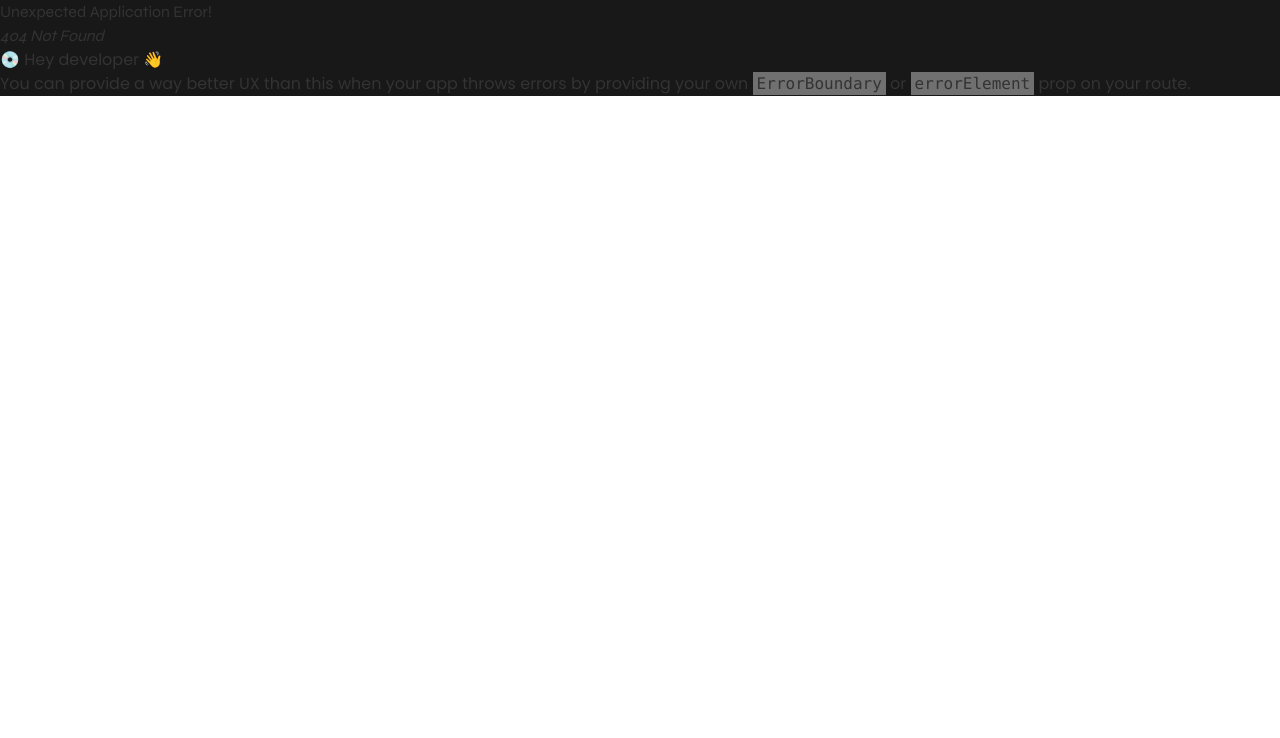
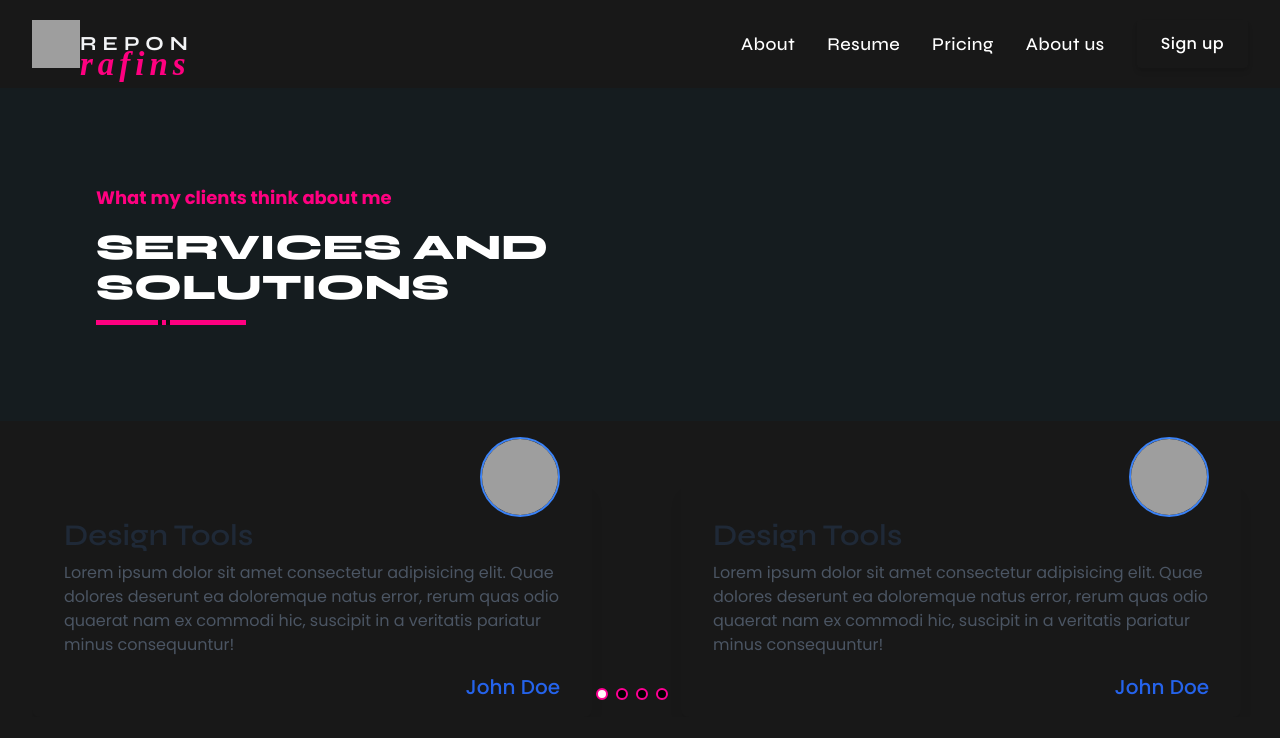
Before and after one commit to rafinsripon/repon-portfolio, a React (Create React App) app: page /tesnimonial in a window 1280 px wide. Before the commit this address had no page. Shown: the top 738 px of the page. Built offline with nearby package versions, Linux system fonts and the light colour scheme; grey boxes are pictures that could not be loaded; a web font is replaced by a local one.

Commit message:
addded testimonial sction and style done

```diff
--- a/package.json
+++ b/package.json
@@ -12,6 +12,8 @@
     "react-icons": "^4.7.1",
     "react-router-dom": "^6.4.4",
     "react-scripts": "5.0.1",
+    "react-slick": "^0.29.0",
+    "swiper": "^8.4.5",
     "web-vitals": "^2.1.0"
   },
   "scripts": {
--- a/public/index.html
+++ b/public/index.html
@@ -39,5 +39,6 @@
       To begin the development, run `npm start` or `yarn start`.
       To create a production bundle, use `npm run build` or `yarn build`.
     -->
+    </div>
   </body>
 </html>
--- a/src/Pages/About/About.js
+++ b/src/Pages/About/About.js
@@ -1,9 +1,10 @@
 import React from "react";
+import about from '../../Assets/Images/about.png';
+import sape from '../../Assets/Images/aboutSape.svg';
+import PrimaryButton from "../../components/Button/PrimaryButton";
 import "../About/About.css";
-import about from '../../Assets/Images/about.png'
-import sape from '../../Assets/Images/aboutSape.svg'
-import PrimaryButton from "../../components/Button/PrimaryButton";
 import Services from "./Services/Services";
+import Testimonial from "./Testimonial/Testimonial";
 
 const About = () => {
   return (
@@ -40,6 +41,7 @@ const About = () => {
         </div>
       </div>
       <Services />
+      <Testimonial />
     </div>
   );
 };
--- a/src/Pages/About/Services/Services.js
+++ b/src/Pages/About/Services/Services.js
@@ -1,9 +1,9 @@
 import React from "react";
+import service1 from '../../../Assets/Images/s1.png';
+import service2 from '../../../Assets/Images/s6.png';
 import { SData } from "../../../data/ServiceData";
-import '../Services/Services.css'
+import '../Services/Services.css';
 import Service from "./Service";
-import service1 from '../../../Assets/Images/s1.png'
-import service2 from '../../../Assets/Images/s6.png'
 
 const Services = () => {
   return (
--- /dev/null
+++ b/src/Pages/About/Testimonial/Testimonial.css
@@ -0,0 +1,37 @@
+/* .swiper-pagination-bullet {
+  width: var(
+    --swiper-pagination-bullet-width,
+    var(--swiper-pagination-bullet-size, 8px)
+  );
+  height: var(
+    --swiper-pagination-bullet-height,
+    var(--swiper-pagination-bullet-size, 8px)
+  );
+  display: inline-block;
+  border-radius: 50%;
+  background: #ff0094;
+  opacity: inherit;
+} */
+.swiper-pagination-bullet {
+  width: 12px;
+  height: 12px;
+  display: inline-block;
+  border-radius: 50%;
+  border: 2px solid #ff0094;
+  opacity: inherit;
+}
+.swiper-horizontal > .swiper-pagination-bullets,
+.swiper-pagination-bullets.swiper-pagination-horizontal,
+.swiper-pagination-custom,
+.swiper-pagination-fraction {
+  bottom: 10px;
+  left: -24px;
+  width: 100%;
+}
+.swiper-pagination-bullet-active {
+  opacity: var(--swiper-pagination-bullet-opacity, 1);
+  background: snow !important;
+}
+.width_custom {
+  max-width: 35rem;
+}
--- /dev/null
+++ b/src/Pages/About/Testimonial/Testimonial.js
@@ -0,0 +1,195 @@
+import React from "react";
+import { Swiper, SwiperSlide } from "swiper/react";
+// Import Swiper styles
+import "swiper/css";
+import "swiper/css/navigation";
+import "swiper/css/pagination";
+import "../Testimonial/Testimonial.css";
+
+// import required modules
+import { Navigation, Pagination } from "swiper";
+
+const Testimonial = () => {
+  return (
+    <section>
+      <div className="bg-[#151c1f] lg:p-24 py-20 px-8">
+        <div>
+          <p className="text-primary text-lg font-bold">
+          What my clients think about me
+          </p>
+          <h2 className="capitalize lg:text-4xl text-3xl font-extrabold w-[50%] leading-tight text-white mt-4 mb-3">
+            SERVICES AND SOLUTIONS
+          </h2>
+          <div class=" animated-bar inherit"></div>
+        </div>
+      </div>
+      <div class="mx-auto max-w-[1340px] px-4 py-16 sm:px-6 sm:pt-0 sm:pb-24 lg:mr-0 lg:pl-8 lg:pr-0">
+        <Swiper
+          slidesPerView={2}
+          spaceBetween={30}
+          slidesPerGroup={1}
+          loop={true}
+          loopFillGroupWithBlank={true}
+          pagination={{
+            clickable: true,
+          }}
+          breakpoints={{
+            425: {
+              slidesPerView: 1,
+              spaceBetween: 20,
+            },
+            640: {
+              slidesPerView: 1,
+              spaceBetween: 20,
+            },
+            768: {
+              slidesPerView: 2,
+              spaceBetween: 40,
+            },
+            1024: {
+              slidesPerView: 2,
+              spaceBetween: 50,
+            },
+          }}
+          navigation={false}
+          modules={[Pagination, Navigation]}
+        >
+          <SwiperSlide>
+            <div class="w-full  max-w-[35rem] px-8 py-4 mt-16 rounded-lg shadow-lg dark:bg-[#162127]">
+              <div class="flex justify-center -mt-16 md:justify-end">
+                <img
+                  class="object-cover w-20 h-20 border-2 border-blue-500 rounded-full dark:border-blue-400"
+                  alt="Testimonial avatar"
+                  src="https://images.unsplash.com/photo-1499714608240-22fc6ad53fb2?ixlib=rb-1.2.1&ixid=eyJhcHBfaWQiOjEyMDd9&auto=format&fit=crop&w=76&q=80"
+                />
+              </div>
+
+              <h2 class="mt-2 text-2xl font-semibold text-gray-800 dark:text-white md:mt-0 md:text-3xl">
+                Design Tools
+              </h2>
+
+              <p class="mt-2 text-gray-600 dark:text-gray-200">
+                Lorem ipsum dolor sit amet consectetur adipisicing elit. Quae
+                dolores deserunt ea doloremque natus error, rerum quas odio
+                quaerat nam ex commodi hic, suscipit in a veritatis pariatur
+                minus consequuntur!
+              </p>
+
+              <div class="flex justify-end mt-4">
+                <a
+                  href="#"
+                  class="text-xl font-medium text-blue-600 dark:text-blue-300"
+                  tabindex="0"
+                  role="link"
+                >
+                  John Doe
+                </a>
+              </div>
+            </div>
+          </SwiperSlide>
+          <SwiperSlide>
+            <div class="w-full max-w-[35rem] px-8 py-4 mt-16 rounded-lg shadow-lg dark:bg-[#162127]">
+              <div class="flex justify-center -mt-16 md:justify-end">
+                <img
+                  class="object-cover w-20 h-20 border-2 border-blue-500 rounded-full dark:border-blue-400"
+                  alt="Testimonial avatar"
+                  src="https://images.unsplash.com/photo-1499714608240-22fc6ad53fb2?ixlib=rb-1.2.1&ixid=eyJhcHBfaWQiOjEyMDd9&auto=format&fit=crop&w=76&q=80"
+                />
+              </div>
+
+              <h2 class="mt-2 text-2xl font-semibold text-gray-800 dark:text-white md:mt-0 md:text-3xl">
+                Design Tools
+              </h2>
+
+              <p class="mt-2 text-gray-600 dark:text-gray-200">
+                Lorem ipsum dolor sit amet consectetur adipisicing elit. Quae
+                dolores deserunt ea doloremque natus error, rerum quas odio
+                quaerat nam ex commodi hic, suscipit in a veritatis pariatur
+                minus consequuntur!
+              </p>
+
+              <div class="flex justify-end mt-4">
+                <a
+                  href="#"
+                  class="text-xl font-medium text-blue-600 dark:text-blue-300"
+                  tabindex="0"
+                  role="link"
+                >
+                  John Doe
+                </a>
+              </div>
+            </div>
+          </SwiperSlide>
+          <SwiperSlide>
+            <div class="w-full max-w-[35rem] px-8 py-4 mt-16 rounded-lg shadow-lg dark:bg-[#162127]">
+              <div class="flex justify-center -mt-16 md:justify-end">
+                <img
+                  class="object-cover w-20 h-20 border-2 border-blue-500 rounded-full dark:border-blue-400"
+                  alt="Testimonial avatar"
+                  src="https://images.unsplash.com/photo-1499714608240-22fc6ad53fb2?ixlib=rb-1.2.1&ixid=eyJhcHBfaWQiOjEyMDd9&auto=format&fit=crop&w=76&q=80"
+                />
+              </div>
+
+              <h2 class="mt-2 text-2xl font-semibold text-gray-800 dark:text-white md:mt-0 md:text-3xl">
+                Design Tools
+              </h2>
+
+              <p class="mt-2 text-gray-600 dark:text-gray-200">
+                Lorem ipsum dolor sit amet consectetur adipisicing elit. Quae
+                dolores deserunt ea doloremque natus error, rerum quas odio
+                quaerat nam ex commodi hic, suscipit in a veritatis pariatur
+                minus consequuntur!
+              </p>
+
+              <div class="flex justify-end mt-4">
+                <a
+                  href="#"
+                  class="text-xl font-medium text-blue-600 dark:text-blue-300"
+                  tabindex="0"
+                  role="link"
+                >
+                  John Doe
+                </a>
+              </div>
+            </div>
+          </SwiperSlide>
+          <SwiperSlide>
+            <div class="w-full max-w-[35rem] px-8 py-4 mt-16 rounded-lg shadow-lg dark:bg-[#162127]">
+              <div class="flex justify-center -mt-16 md:justify-end">
+                <img
+                  class="object-cover w-20 h-20 border-2 border-blue-500 rounded-full dark:border-blue-400"
+                  alt="Testimonial avatar"
+                  src="https://images.unsplash.com/photo-1499714608240-22fc6ad53fb2?ixlib=rb-1.2.1&ixid=eyJhcHBfaWQiOjEyMDd9&auto=format&fit=crop&w=76&q=80"
+                />
+              </div>
+
+              <h2 class="mt-2 text-2xl font-semibold text-gray-800 dark:text-white md:mt-0 md:text-3xl">
+                Design Tools
+              </h2>
+
+              <p class="mt-2 text-gray-600 dark:text-gray-200">
+                Lorem ipsum dolor sit amet consectetur adipisicing elit. Quae
+                dolores deserunt ea doloremque natus error, rerum quas odio
+                quaerat nam ex commodi hic, suscipit in a veritatis pariatur
+                minus consequuntur!
+              </p>
+
+              <div class="flex justify-end mt-4">
+                <a
+                  href="#"
+                  class="text-xl font-medium text-blue-600 dark:text-blue-300"
+                  tabindex="0"
+                  role="link"
+                >
+                  John Doe
+                </a>
+              </div>
+            </div>
+          </SwiperSlide>
+        </Swiper>
+      </div>
+    </section>
+  );
+};
+
+export default Testimonial;
--- a/src/Pages/Projects/Projects.js
+++ b/src/Pages/Projects/Projects.js
@@ -3,7 +3,9 @@ import React from 'react';
 const Projects = () => {
     return (
         <div>
+            <div>
 
+            </div>
         </div>
     );
 };
--- a/src/Routes/Routes.js
+++ b/src/Routes/Routes.js
@@ -1,6 +1,7 @@
 import { createBrowserRouter } from "react-router-dom";
 import Main from "../Layouts/Main";
 import About from "../Pages/About/About";
+import Testimonial from "../Pages/About/Testimonial/Testimonial";
 import Home from "../Pages/Home/Home";
 import Projects from "../Pages/Projects/Projects";
 import Resume from "../Pages/Resume/Resume";
@@ -23,6 +24,10 @@ export const router = createBrowserRouter([
                 element: <Resume />
             },
             {
+                path: '/tesnimonial',
+                element: <Testimonial />
+            },
+            {
                 path: '/projects',
                 element: <Projects />
             }
--- /dev/null
+++ b/src/components/TestimonialSlider/TestimonialSlider.js
@@ -0,0 +1,50 @@
+import React from 'react';
+import Slider from 'react-slick';
+// import "slick-carousel/slick/slick-theme.css";
+// import "slick-carousel/slick/slick.css";
+
+const TestimonialSlider = () => {
+    const settings = {
+        dots: true,
+        infinite: true,
+        speed: 500,
+        slidesToShow: 3,
+        slidesToScroll: 3
+      };
+    return (
+        <div>
+        <h2> Multiple items </h2>
+        <Slider {...settings}>
+          <div>
+            <h3>1</h3>
+          </div>
+          <div>
+            <h3>2</h3>
+          </div>
+          <div>
+            <h3>3</h3>
+          </div>
+          <div>
+            <h3>4</h3>
+          </div>
+          <div>
+            <h3>5</h3>
+          </div>
+          <div>
+            <h3>6</h3>
+          </div>
+          <div>
+            <h3>7</h3>
+          </div>
+          <div>
+            <h3>8</h3>
+          </div>
+          <div>
+            <h3>9</h3>
+          </div>
+        </Slider>
+      </div>
+    );
+};
+
+export default TestimonialSlider;
```
Also changed, not shown: 1 other file (tests, documents, lock files or other folders).
